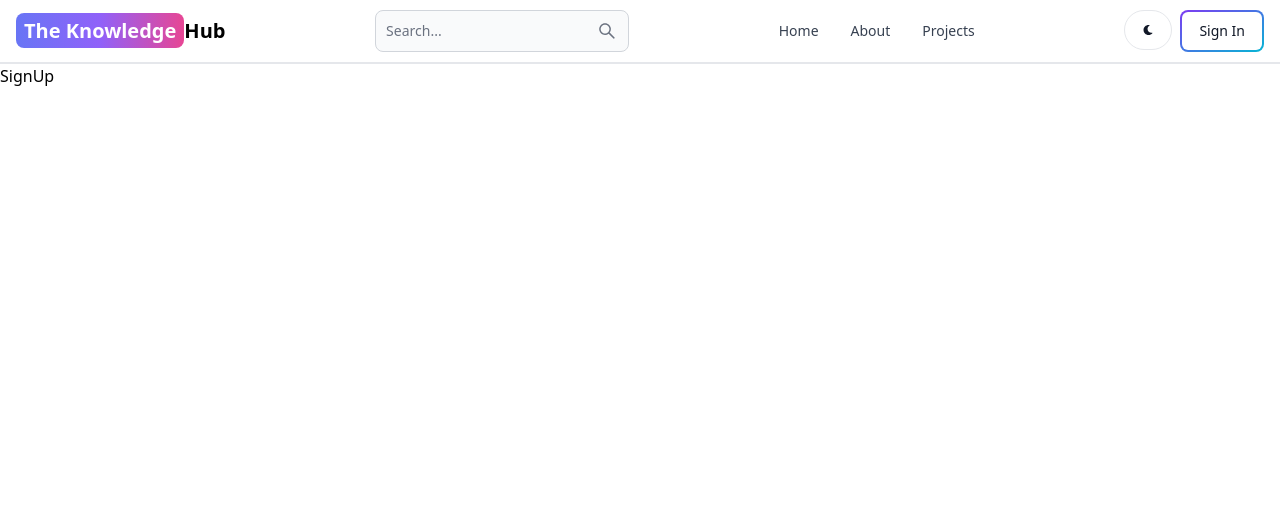
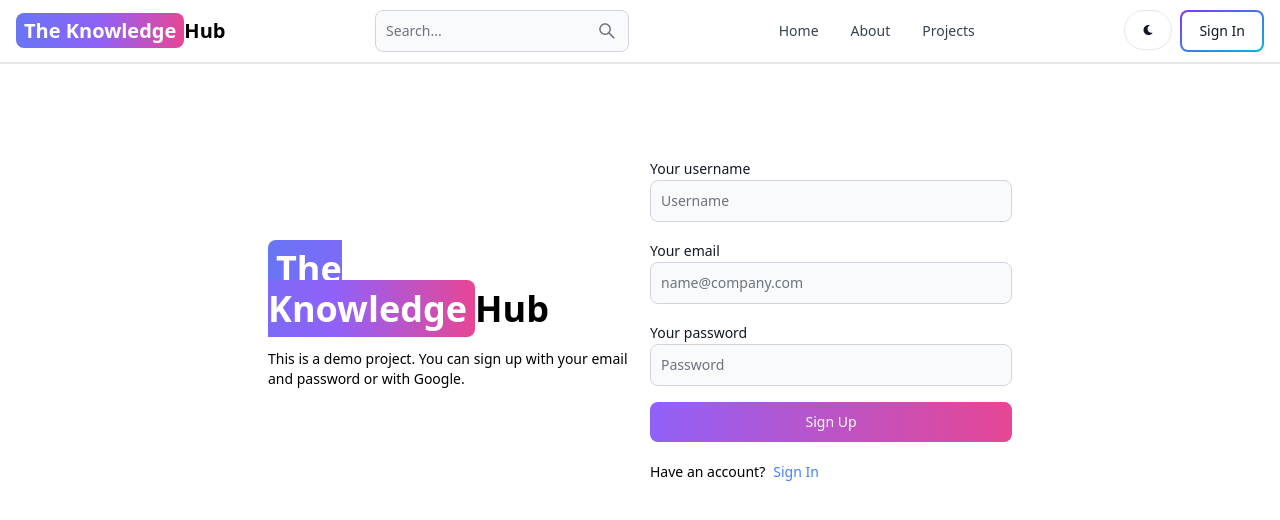
Before and after one commit to Rits113116/MERN-Blog, a React (Vite) app in the folder client/: page /sign-up in a window 1280 px wide. Shown: the top 520 px of the page. Built offline with nearby package versions, Linux system fonts and the light colour scheme.

Commit message:
create sign up page ui

```diff
--- a/client/src/pages/SignUp.jsx
+++ b/client/src/pages/SignUp.jsx
@@ -1,5 +1,50 @@
+import { Button, Label, TextInput } from 'flowbite-react';
+import { Link } from 'react-router-dom';
 export default function SignUp() {
     return (
-      <div>SignUp</div>
-    )
-  }
+      <div className='min-h-screen mt-20'>
+      <div className='flex p-3 max-w-3xl mx-auto flex-col md:flex-row md:items-center gap-5'>
+        {/* left */}
+        <div className='flex-1'>
+          <Link to='/' className='font-bold dark:text-white text-4xl'>
+            <span className='px-2 py-1 bg-gradient-to-r from-indigo-500 via-purple-500 to-pink-500 rounded-lg text-white'>
+              The Knowledge
+            </span>
+            Hub
+          </Link>
+          <p className='text-sm mt-5'>
+            This is a demo project. You can sign up with your email and password
+            or with Google.
+          </p>
+        </div>
+        {/* right */}
+
+        <div className='flex-1'>
+          <form className='flex flex-col gap-4'>
+            <div>
+              <Label value='Your username' />
+              <TextInput type='text' placeholder='Username' id='username' />
+            </div>
+            <div>
+              <Label value='Your email' />
+              <TextInput type='text' placeholder='name@company.com' id='email' />
+            </div>
+            <div>
+              <Label value='Your password' />
+              <TextInput type='text' placeholder='Password' id='password' />
+            </div>
+            <Button gradientDuoTone='purpleToPink' type='submit'>
+              Sign Up
+            </Button>
+          </form>
+          <div className="flex gap-2 text-sm mt-5">
+            <span>Have an account?</span>
+            <Link to='/sign-in' className='text-blue-500'>
+              Sign In
+            </Link>
+          </div>
+        </div>
+      </div>
+    </div>
+  );
+}
```
